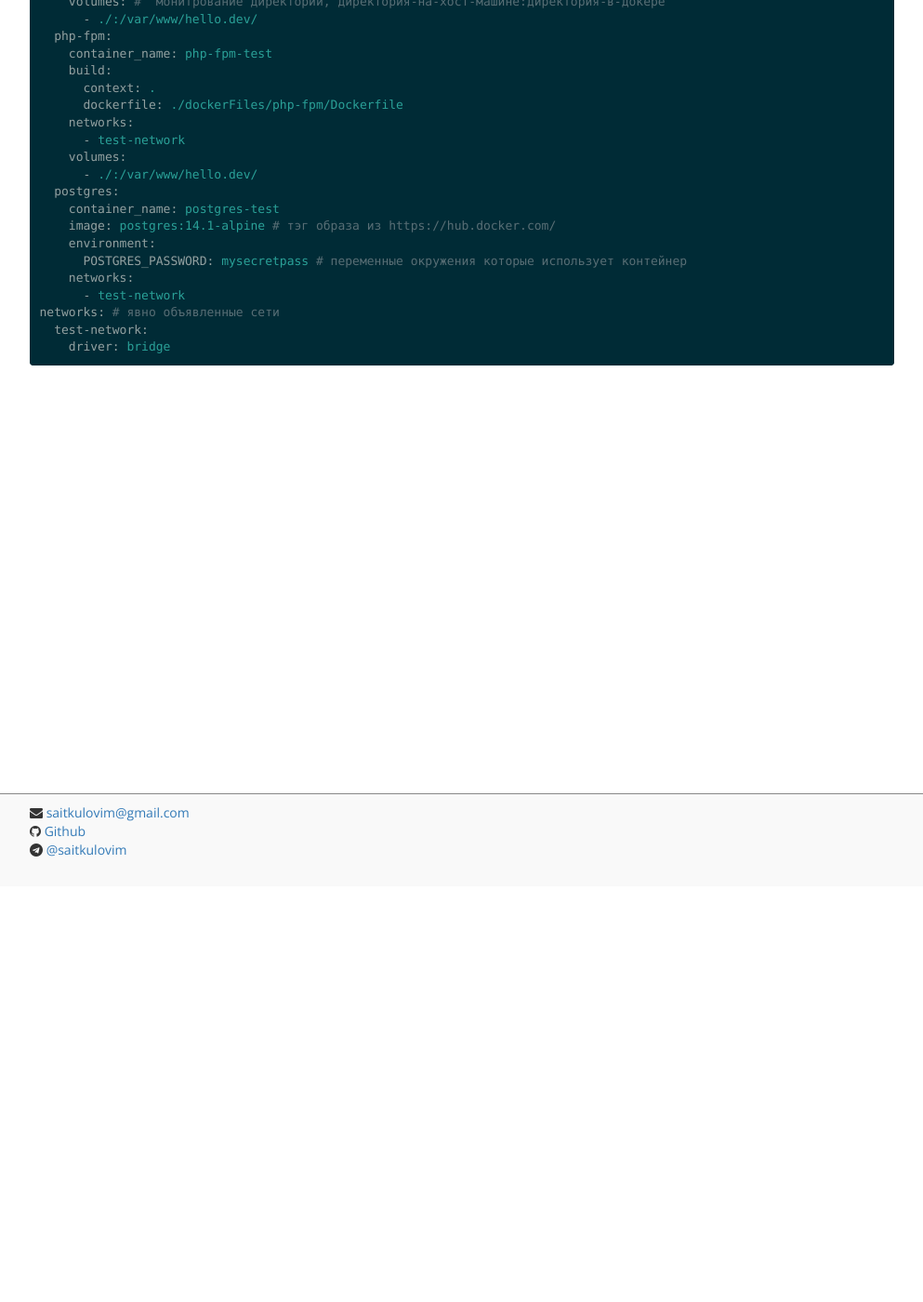
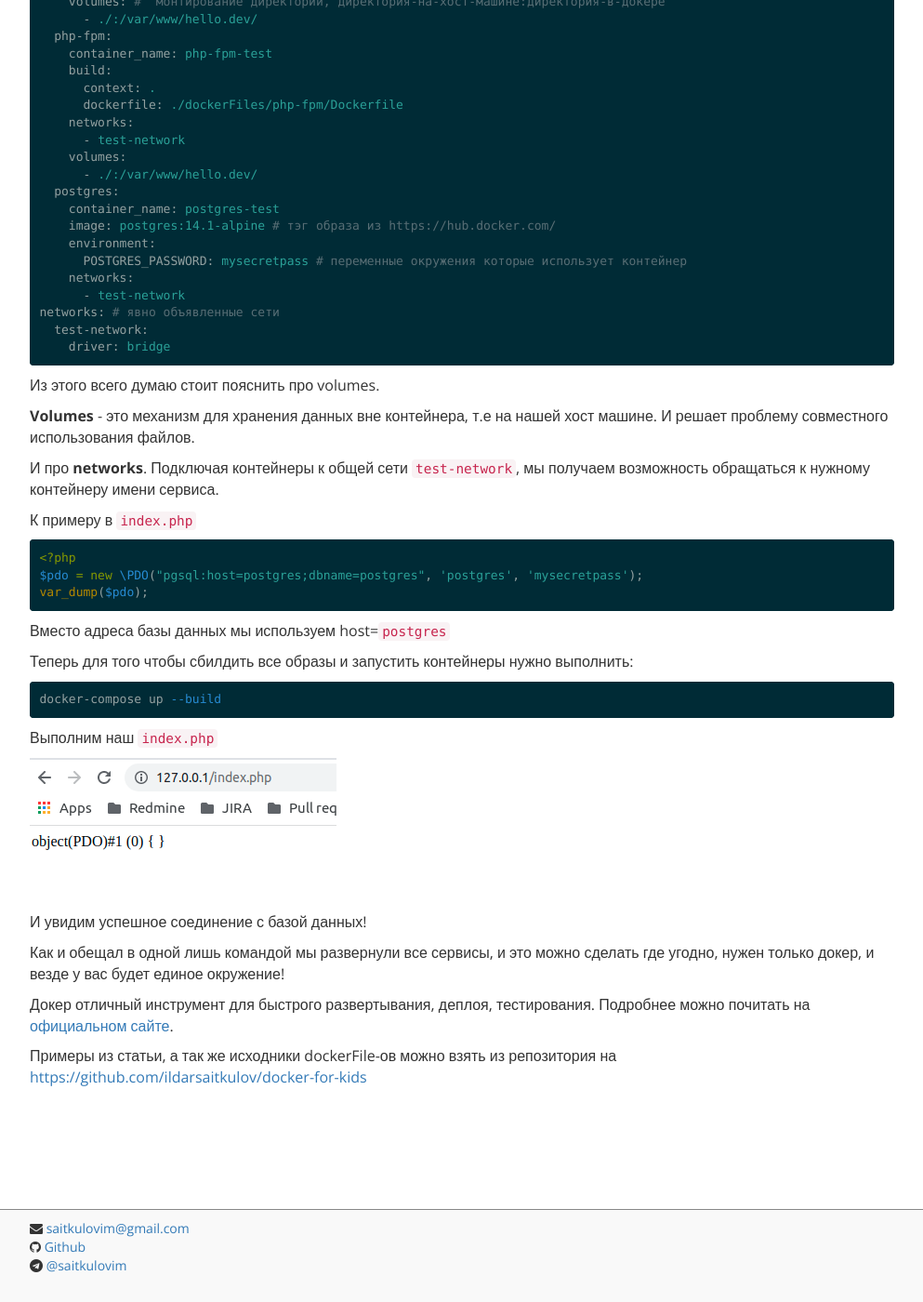
Before and after one commit to ildarsaitkulov/ildarsaitkulov.github.io, a Jekyll site: the page built from _posts/2021-11-19-docker-for-kids.md, in a window 1280 px wide and 1400 px high, scrolled down 3218 px. Shown: the whole window at 93% size, without its empty margins (143-1136 px from the left). Built offline with Jekyll 4.4.1, drawn with Linux system fonts in a browser that asks for light colours; nearby versions of some CDN libraries; comment, search, counter and statistics services are not loaded; before the commit the page ends 4171 px from its top, so only the background shows below that; some of the changed text lies outside the part shown.

Commit message:
+ docker for kids

```diff
--- a/_posts/2021-11-19-docker-for-kids.md
+++ b/_posts/2021-11-19-docker-for-kids.md
@@ -174,17 +174,38 @@ networks: # явно объявленные сети
     driver: bridge
 {% endhighlight %}
 
-<br>
-<br>
-<br>
-<br>
-<br>
-<br>
-<br>
-<br>
-<br>
-<br>
-<br>
-<br>
-<br>
-<br>
+Из этого всего думаю стоит пояснить про volumes.
+
+**Volumes** - это механизм для хранения данных вне контейнера, т.е на нашей хост машине.  И решает проблему совместного использования файлов.
+
+И про **networks**. Подключая контейнеры к общей сети `test-network`, мы получаем возможность обращаться к нужному контейнеру имени сервиса.
+
+К примеру в `index.php`
+{% highlight php %}
+<?php
+$pdo = new \PDO("pgsql:host=postgres;dbname=postgres", 'postgres', 'mysecretpass');
+var_dump($pdo);
+{% endhighlight %}
+
+Вместо адреса базы данных мы используем host=`postgres`
+
+
+Теперь для того чтобы сбилдить все образы и запустить контейнеры нужно выполнить:
+
+{% highlight bash %}
+docker-compose up --build
+{% endhighlight %}
+
+
+Выполним наш `index.php`
+<p>
+    <img src="/assets/img/posts/docker-for-kids/index-pdo.png" alt="nginx hello" style="max-width:100%;">
+</p>
+
+И увидим успешное соединение с базой данных!
+
+Как и обещал в одной лишь командой мы развернули все сервисы, и это можно сделать где угодно, нужен только докер, и везде у вас будет единое окружение!
+
+Докер отличный инструмент для быстрого развертывания, деплоя, тестирования. Подробнее можно почитать на [официальном сайте](https://www.docker.com/).
+
+Примеры из статьи, а так же исходники dockerFile-ов можно взять из репозитория на [https://github.com/ildarsaitkulov/docker-for-kids](https://github.com/ildarsaitkulov/docker-for-kids)
```
Also changed, not shown: other parts of _posts/2021-11-19-docker-for-kids.md (+7 -7 lines), assets/img/posts/docker-for-kids/index-pdo.png (added), assets/img/posts/docker-for-kids/php-server-hello-2.png (deleted).
